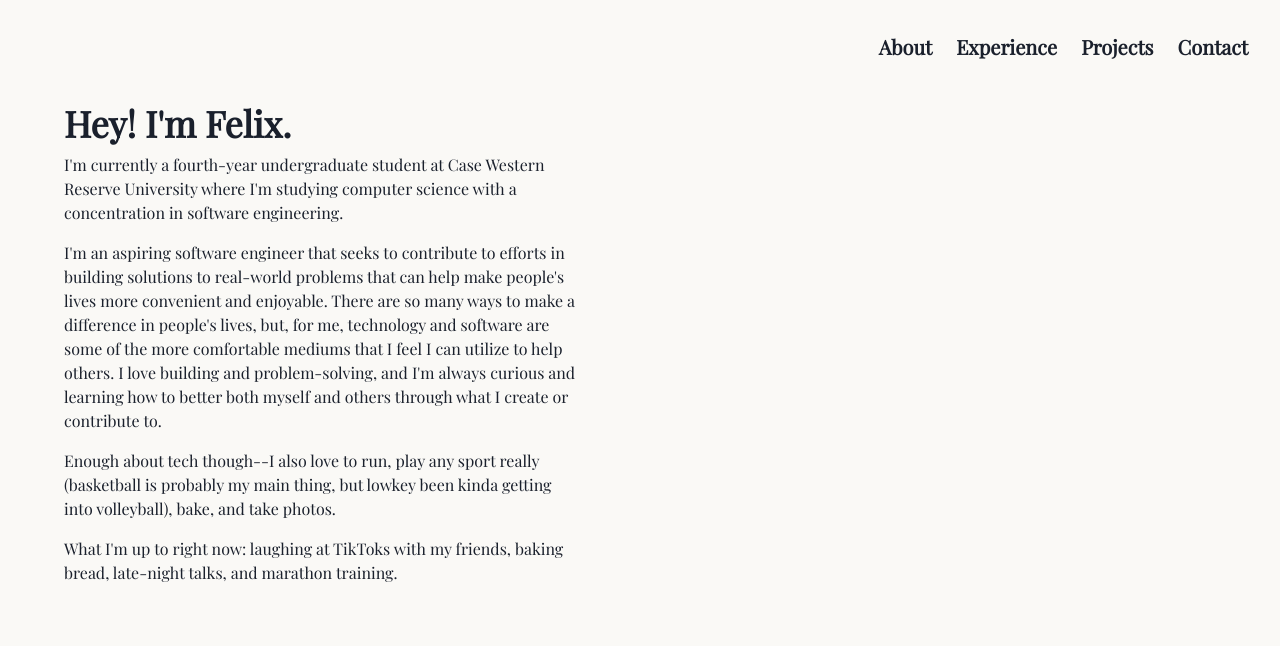
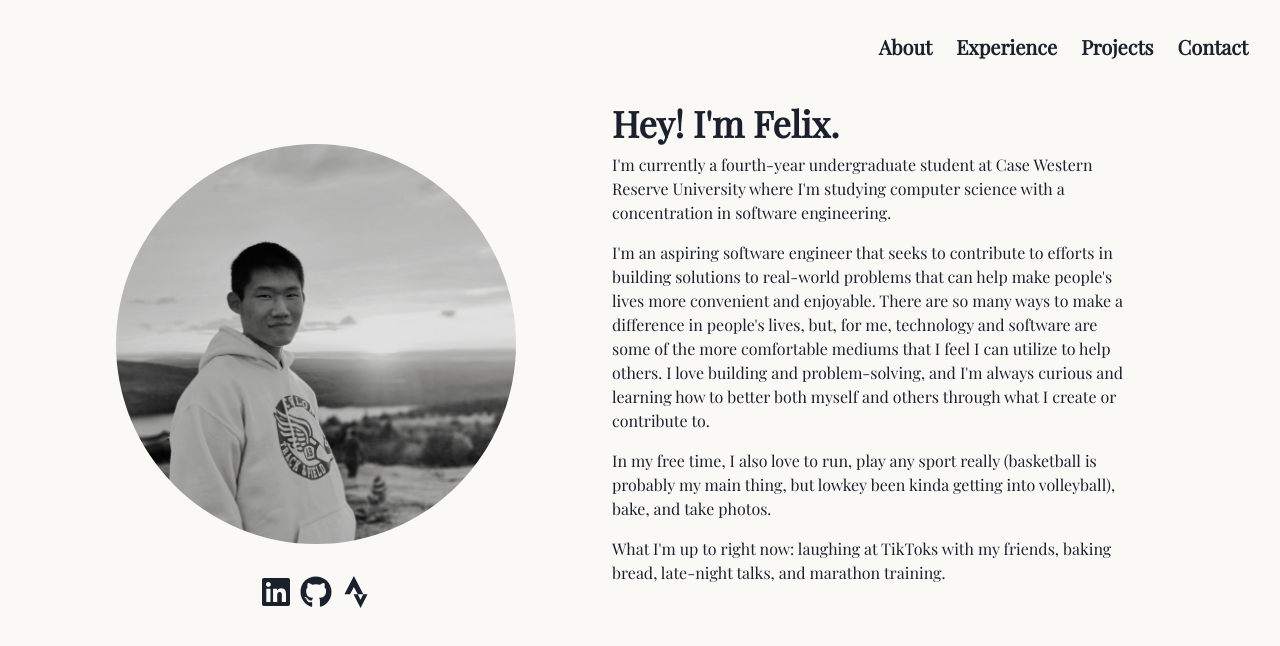
Before and after one commit to felixhuang12/felixhuang12.github.io, a React (Create React App) app: page / in a window 1280 px wide. Shown: the top 646 px of the page. Built offline with nearby package versions, Linux system fonts and the light colour scheme.

Commit message:
Update home page with social + pic

```diff
--- a/package.json
+++ b/package.json
@@ -21,6 +21,7 @@
     "framer-motion": "^10.16.16",
     "react": "^18.2.0",
     "react-dom": "^18.2.0",
+    "react-icons": "^4.12.0",
     "react-router-dom": "^6.21.0",
     "react-scripts": "5.0.1",
     "typescript": "^4.9.5",
--- a/src/pages/Home.tsx
+++ b/src/pages/Home.tsx
@@ -1,9 +1,12 @@
-import { Heading, Stack, Text } from "@chakra-ui/react";
-import Navbar from "../components/Navbar";
+import { Heading, Image, Link, Stack, Text } from "@chakra-ui/react"
+import Navbar from "../components/Navbar"
+import { FaLinkedin } from "react-icons/fa"
+import { FaGithub } from "react-icons/fa"
+import { FaStrava } from "react-icons/fa"
 
 const Blurb = () => {
     return (
-        <Stack mb={16} mx={16} maxWidth={{base: '100%', md: '40%'}}>
+        <Stack mb={16} mx={16} maxWidth={{ base: '100%', lg: '40%' }}>
             <Heading>
                 Hey! I'm Felix.
             </Heading>
@@ -18,7 +21,7 @@ const Blurb = () => {
                     I love building and problem-solving, and I'm always curious and learning how to better both myself and others through what I create or contribute to.
                 </Text>
                 <Text>
-                    Enough about tech though--I also love to run, play any sport really (basketball is probably my main thing, but lowkey been kinda getting into volleyball), bake,
+                    In my free time, I also love to run, play any sport really (basketball is probably my main thing, but lowkey been kinda getting into volleyball), bake,
                     and take photos.
                 </Text>
                 <Text>
@@ -33,7 +36,21 @@ const Home = () => {
     return (
         <Stack maxHeight={'100%'} maxWidth={'100%'} justifyContent={'center'}>
             <Navbar />
-            <Stack direction={{ base: 'column', md: 'row' }} display={'flex'} justifyContent={'flex-start'}>
+            <Stack direction={{ base: 'column', lg: 'row' }} justifyContent={'center'} alignItems={'center'}>
+                <Stack justifyContent={'center'} alignItems={'center'}>
+                    <Image src="/assets/profile.png" borderRadius='full' boxSize={{ base: '300px', lg: '400px' }} mx={6} mb={6} />
+                    <Stack direction={'row'}>
+                        <Link href="https://www.linkedin.com/in/felix-huang-1b9946190" isExternal={true}>
+                            <FaLinkedin size={32} />
+                        </Link>
+                        <Link href="https://github.com/felixhuang12" isExternal={true}>
+                            <FaGithub size={32} />
+                        </Link>
+                        <Link href="https://www.strava.com/athletes/121674283" isExternal={true}>
+                            <FaStrava size={32} />
+                        </Link>
+                    </Stack>
+                </Stack>
                 <Blurb />
             </Stack>
         </Stack>
```
Also changed, not shown: public/assets/profile.png (added), 1 other file (tests, documents, lock files or other folders).
